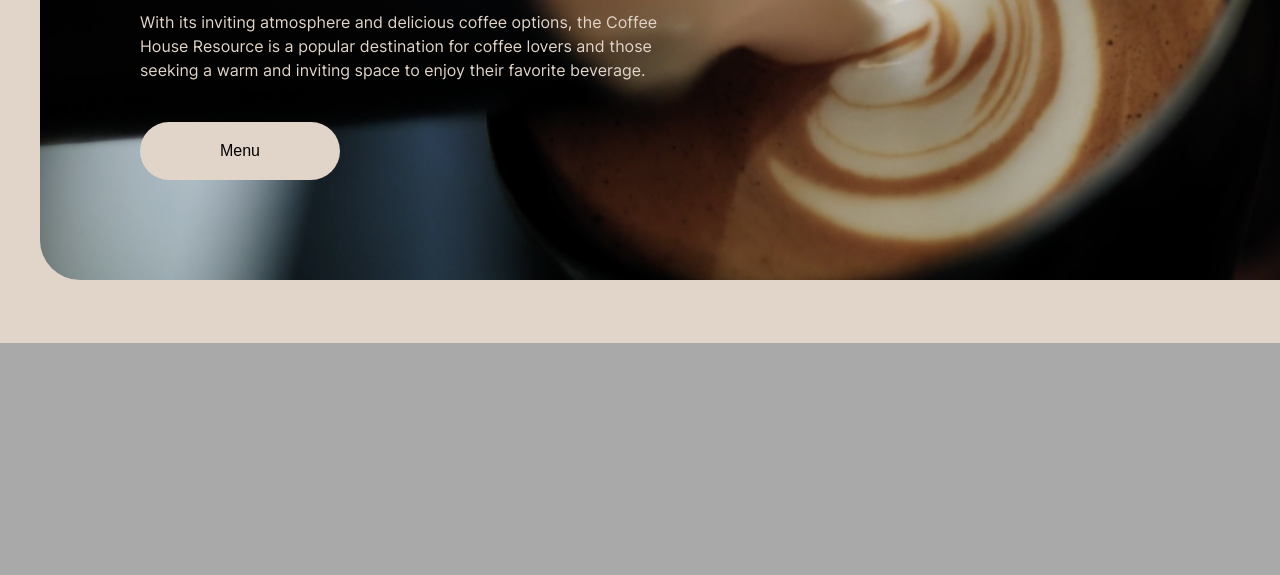
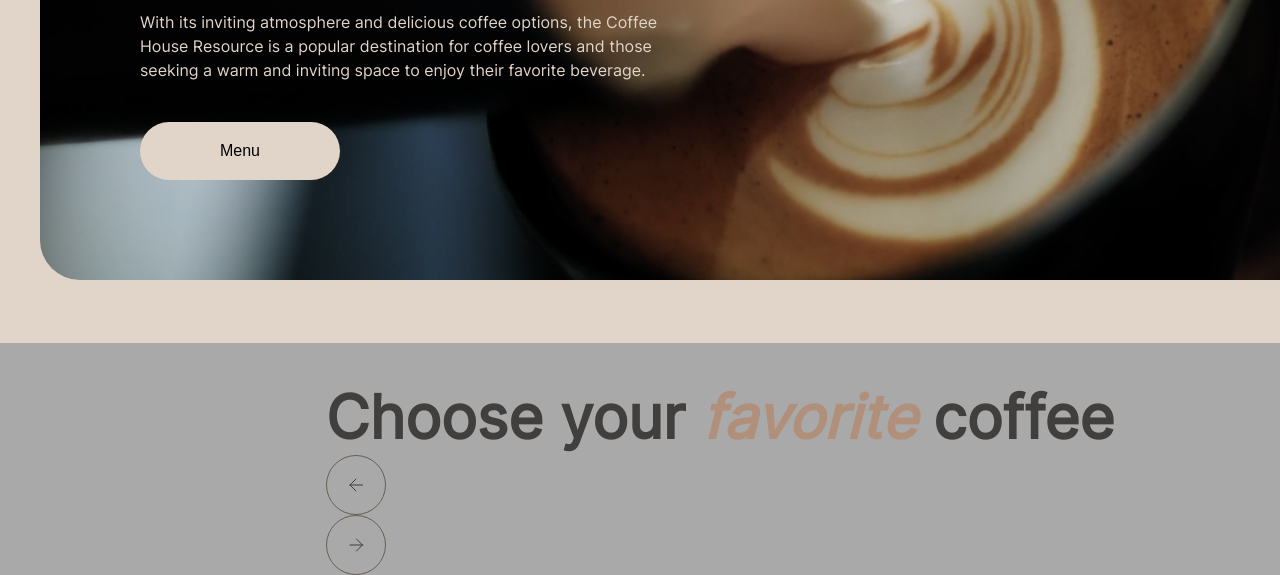
Before and after one commit to cheidru/cheidru-JSFE2023Q4, a plain HTML site: page coffee-house/home.html in a window 1280 px wide. Shown: the part 457-1032 px from the top of the page. Before the commit the page ends 800 px from the top, so only its background shows below. Drawn offline with Linux system fonts and the light colour scheme.

Commit message:
feat: start favourite section

```diff
--- a/coffee-house/home.html
+++ b/coffee-house/home.html
@@ -43,8 +43,21 @@
 
         <main>
             <section id="favourite">
-                <div id="favourite-heading"></div>
-                <div id="favourite-slider"></div>
+                <div id="favourite-heading">Choose your <span>favorite</span> coffee</div>
+
+                <div id="favourite-slider-wrapper">
+                    <div id="favourite-btn-left">
+                        <img src="./assets/svg/arrow-left.svg" alt="slider left button">
+                    </div>
+
+                    <div id="slider-content-wrapper"></div>
+
+                    <div id="favourite-btn-right">
+                        <img src="./assets/svg/arrow-right.svg" alt="slider right button">
+                    </div>
+                </div>
+
+                <div id="favourite-pagination"></div>
             </section>
 
             <section id="about">
--- a/coffee-house/style.css
+++ b/coffee-house/style.css
@@ -16,6 +16,8 @@
     --text-light: #E1D4C9;
     --background-body: #E1D4C9;
     --text-accent: #B0907A;
+    --text-dark: #403F3D;
+    --border-dark: #665F55
 }
 
 * {
@@ -33,6 +35,7 @@ body {
     display: flex;
     flex-direction: column;
     align-items: center;
+    gap: 100px;
     margin: 0 auto;
     width: 1440px;
     height: 100vh;
@@ -153,3 +156,29 @@ header {
     border: none;
     background: var(--background-body);
 }
+
+#favourite-heading {
+    color: var(--text-dark);
+    text-align: center;
+    font-feature-settings: 'clig' off, 'liga' off;
+    font-family: Inter;
+    font-size: 60px;
+    font-style: normal;
+    font-weight: 600;
+    line-height: 125%; /* 75px */
+}
+
+#favourite-heading span {
+    color: var(--text-accent);
+    font-style: italic;
+}
+
+[id^="favourite-btn"] {
+    display: flex;
+    width: 60px;
+    height: 60px;
+    justify-content: center;
+    align-items: center;
+    border-radius: 100px;
+    border: 1px solid var(--border-dark);
+}
```
Also changed, not shown: coffee-house/assets/svg/arrow-left.svg (added), coffee-house/assets/svg/arrow-right.svg (added).
